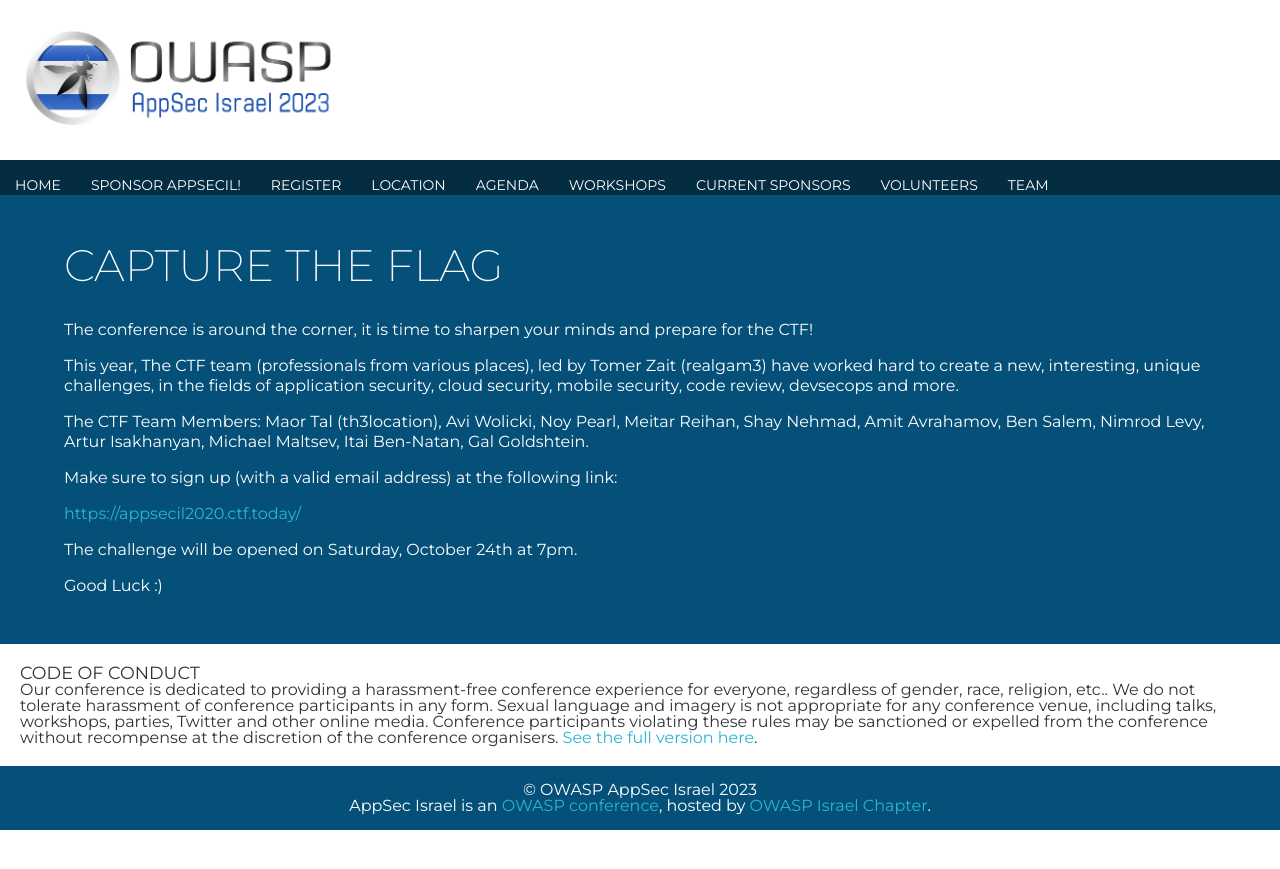
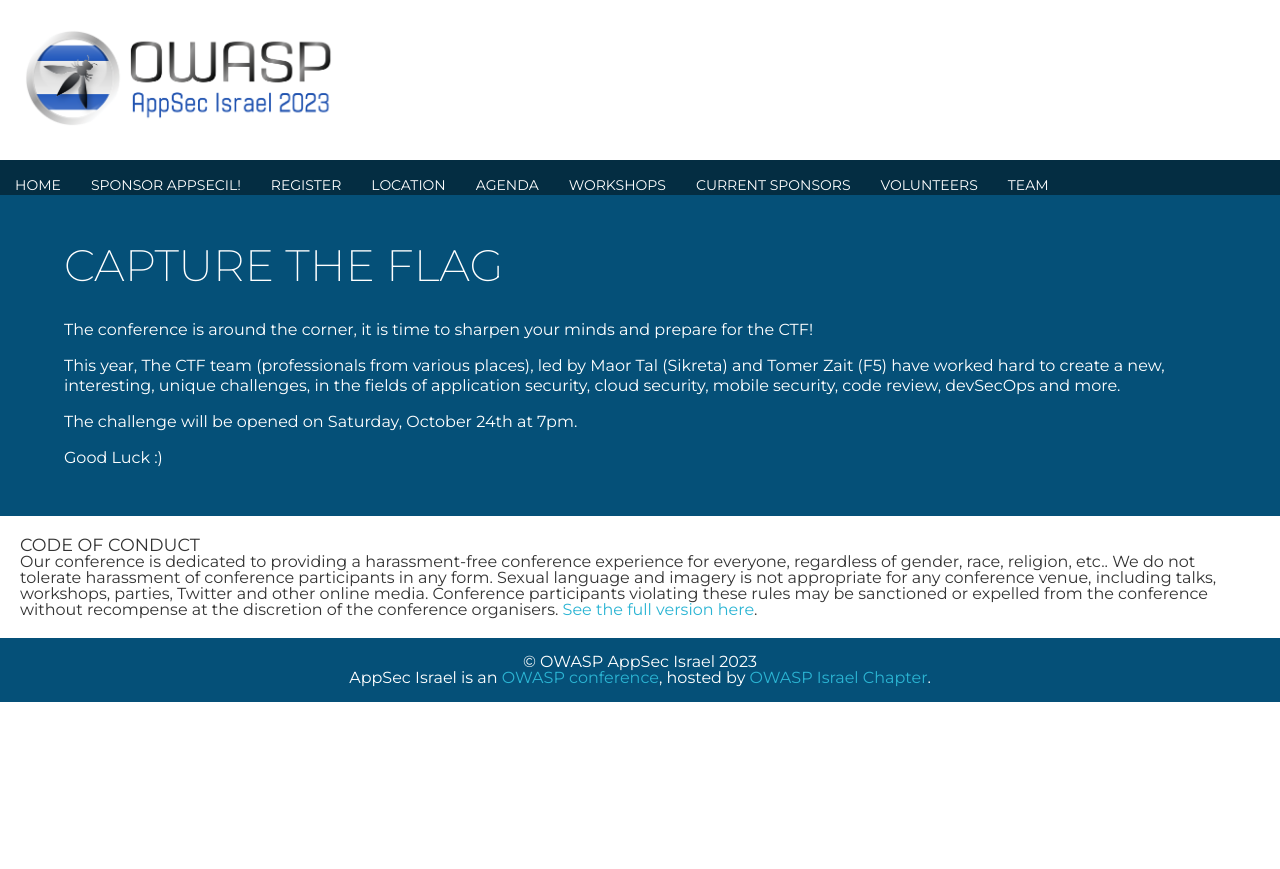
Before and after one commit to OWASP/www-event-appsecil-2023, a Jekyll site: the page built from CTF.md, in a window 1280 px wide. Shown: the top 869 px of the page. Built offline with Jekyll 4.4.1, drawn with Linux system fonts in a browser that asks for light colours; our own code applies the rules of GitHub Pages for plain Markdown files.

Commit message:
Update CTF.md

```diff
--- a/CTF.md
+++ b/CTF.md
@@ -5,13 +5,14 @@
 
 The conference is around the corner, it is time to sharpen your minds and prepare for the CTF!
 
-This year, The CTF team (professionals from various places), led by Tomer Zait (realgam3) have worked hard to create a new, interesting, unique challenges, in the fields of application security, cloud security, mobile security, code review, devsecops and more.
+This year, The CTF team (professionals from various places), led by Maor Tal (Sikreta) and Tomer Zait (F5) have worked hard to create a new, interesting, unique challenges, in the fields of application security, cloud security, mobile security, code review, devSecOps and more.
 
-The CTF Team Members: Maor Tal (th3location), Avi Wolicki, Noy Pearl, Meitar Reihan, Shay Nehmad, Amit Avrahamov, Ben Salem, Nimrod Levy, Artur Isakhanyan, Michael Maltsev, Itai Ben-Natan, Gal Goldshtein.
+<!---The CTF Team Members: Maor Tal (th3location), Avi Wolicki, Noy Pearl, Meitar Reihan, Shay Nehmad, Amit Avrahamov, Ben Salem, Nimrod Levy, Artur Isakhanyan, Michael Maltsev, Itai Ben-Natan, Gal Goldshtein.
 
 Make sure to sign up (with a valid email address) at the following link:
 
 [https://appsecil2020.ctf.today/](https://appsecil2020.ctf.today/)
+--->
 
 
 The challenge will be opened on Saturday, October 24th at 7pm.
```
